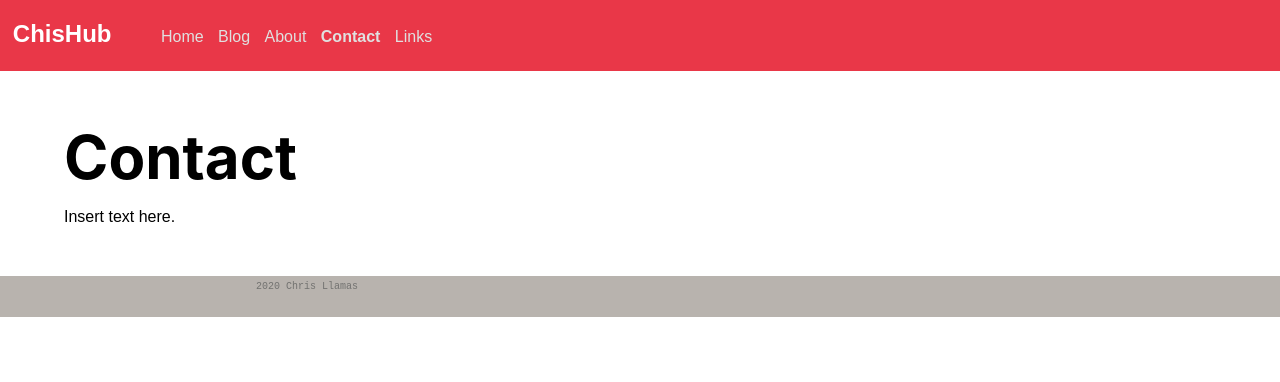
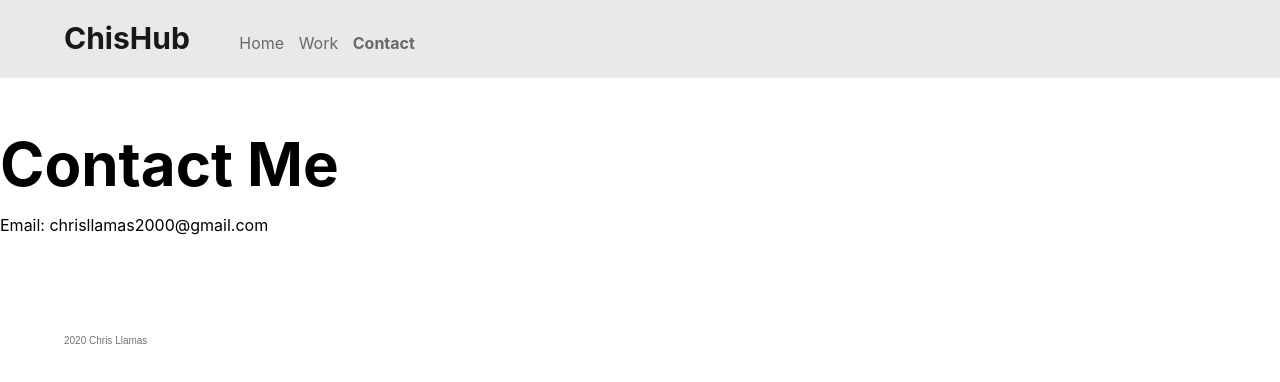
Before and after one commit to chllamas/chllamas.github.io, a plain HTML site: page contact.html in a window 1280 px wide. Drawn offline with Linux system fonts and the light colour scheme.

Commit message:
changes to styling

```diff
--- a/contact.html
+++ b/contact.html
@@ -3,7 +3,7 @@
 <html>
 
     <head>
-        <title>ChisHub - About Me</title>
+        <title>ChisHub - Contact</title>
         <link href="styles/main.css" rel="stylesheet" type="text/css">
     </head>
     <body>
@@ -12,19 +12,17 @@
                 <h1>ChisHub</h1>
                 <ul>
                     <li><a href="index.html">Home</a></li>
-                    <li><a href="blog.html">Blog</a></li>
-                    <li><a href="about.html">About</a></li>
-                    <li id="inpage"><a href="contact.html"><strong>Contact</strong></a></li>
-                    <li><a href="links.html">Links</a></li>
+                    <li><a href="work.html">Work</a></li>
+                    <li><a href="contact.html"><Strong>Contact</Strong></a></li>
                 </ul>
             </nav>
         </header>
 
-        <div class="inf">
-            <h2>Contact</h2>
-            Insert text here.
-            </ul>
+        <div class="contact">
+            <h2>Contact Me</h2>
+            Email: chrisllamas2000@gmail.com
         </div>
+
         <footer>2020 Chris Llamas</footer>
     </body>
 
--- a/styles/main.css
+++ b/styles/main.css
@@ -1,23 +1,24 @@
 body {
     background: #ffffff;
     color: #000;
-    font-family: sans-serif;
+    font-family: -apple-system, BlinkMacSystemFont, 'Segoe UI', Roboto, Oxygen, Ubuntu, Cantarell, 'Open Sans', 'Helvetica Neue', sans-serif;
     margin: 0;
 }
 
 header {
-    background: #e93748;
-    color: #ffffff;
-    padding: 20px 1%;
+    background: #e9e9e9;
+    color: #181818;
+    padding: 20px 5%;
 }
 
 header h1 {
+    font-size: 30px;
     display: inline;
     margin: 0;
 }
 
 nav ul {
-    color: #e0e0e0;
+    color: #0c0c0c;
     display: inline;
     margin: 0;
 }
@@ -28,16 +29,15 @@ nav ul li {
 }
 
 nav ul li a {
-    color: #e0e0e0;
+    color: #686868;
     text-decoration: none;
 }
 
 nav ul li a:hover {
-    color: #ffffff;
+    color: #161616;
 }
 
 h2 {
-    font-family: -apple-system, BlinkMacSystemFont, 'Segoe UI', Roboto, Oxygen, Ubuntu, Cantarell, 'Open Sans', 'Helvetica Neue', sans-serif;
     font-size: 375%;
     margin: 0;
     padding: 50px 0 15px 0;
@@ -52,11 +52,10 @@ div.intro {
 }
 
 footer {
-    background: #b8b3ae;
-    font-family: monospace;
+    font-family: Arial;
     font-size: x-small;
     clear: both;
     color: #727270;
     margin: 50px 0 0 0;
-    padding: 5px 20% 25px 20%;
+    padding: 50px 5% 15px 5%;
 }
```
Also changed, not shown: blog.html (deleted, +0 -31 lines), index.html (+3 -5 lines), links.html (deleted, +0 -31 lines), work.html (renamed from about.html, +1 -3 lines).
